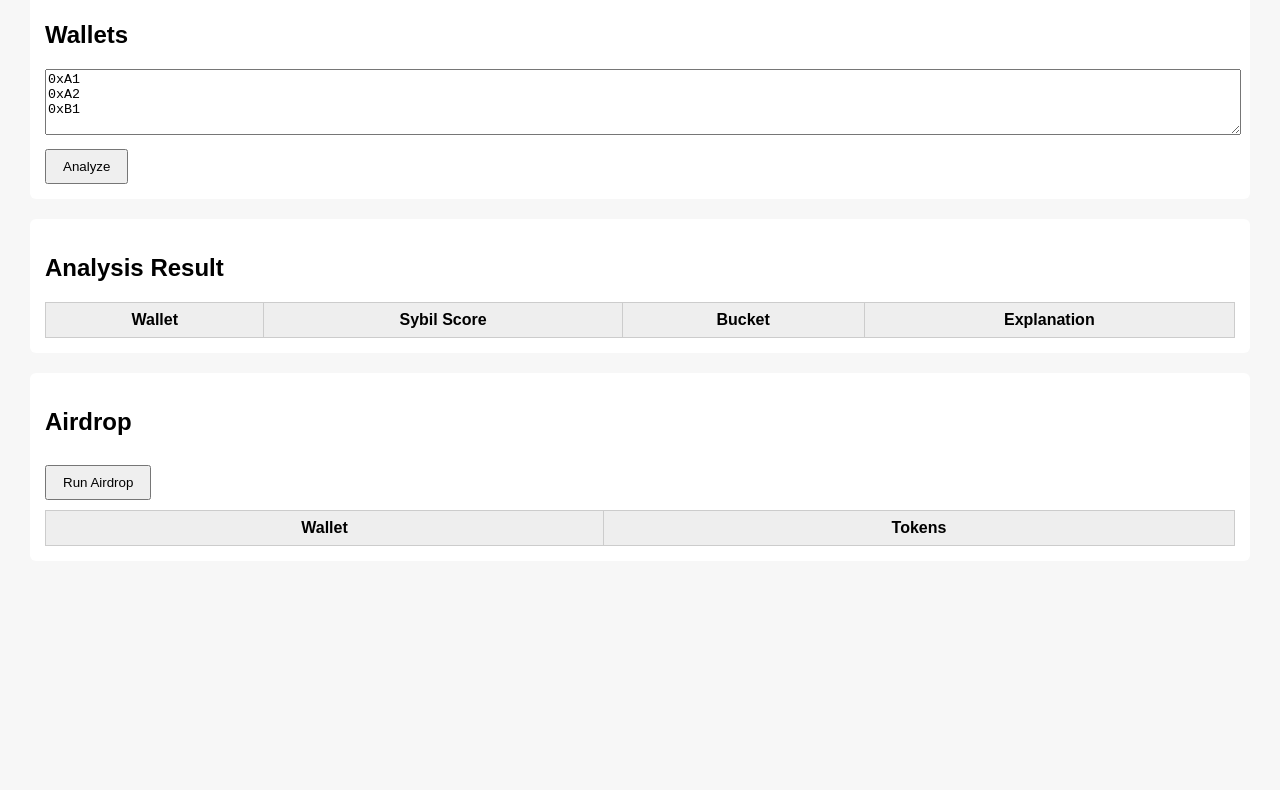
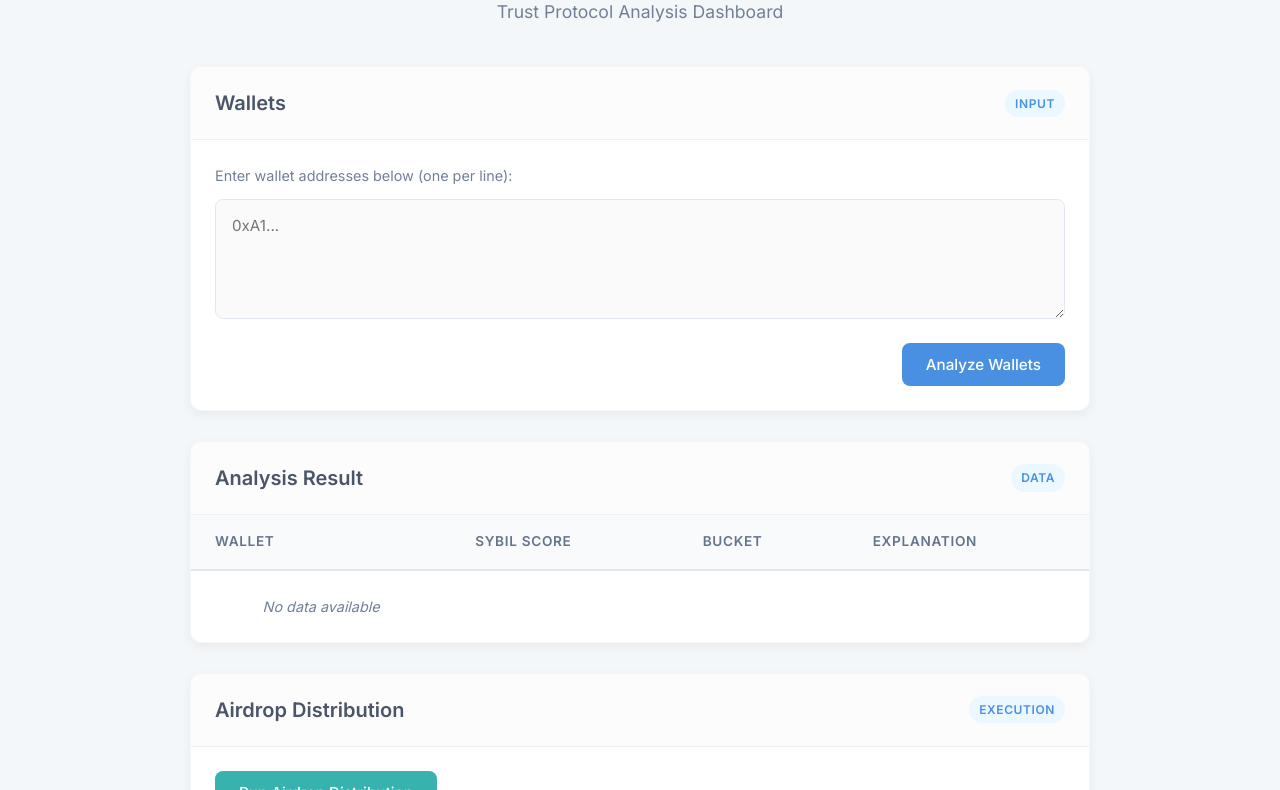
Before and after one commit to AbhishekYadav65/airdrop_trust_protocol, a plain HTML site: page frontend/index.html in a window 1280 px wide. Shown: the part 101-891 px from the top of the page. Before the commit the page ends 800 px from the top, so only its background shows below. Drawn offline with Linux system fonts and the light colour scheme.

Commit message:
frontend visuals updated

```diff
--- a/frontend/index.html
+++ b/frontend/index.html
@@ -2,25 +2,45 @@
 <html lang="en">
 <head>
   <meta charset="UTF-8" />
+  <meta name="viewport" content="width=device-width, initial-scale=1.0" />
   <title>Airdrop Trust Protocol</title>
+  <!-- Google Fonts for a professional look -->
+  <link rel="preconnect" href="https://fonts.googleapis.com">
+  <link rel="preconnect" href="https://fonts.gstatic.com" crossorigin>
+  <link href="https://fonts.googleapis.com/css2?family=Inter:wght@400;500;600&display=swap" rel="stylesheet">
   <link rel="stylesheet" href="styles.css" />
 </head>
 <body>
 
+  <div class="container">
+    <header>
       <h1>Sybil-Resistant Airdrop Demo</h1>
+      <p class="subtitle">Trust Protocol Analysis Dashboard</p>
+    </header>
 
-  <section>
+    <main>
+      <!-- Wallets Input Section -->
+      <section class="card">
+        <div class="card-header">
           <h2>Wallets</h2>
-    <textarea id="wallets" rows="4">
-0xA1
-0xA2
-0xB1
-    </textarea>
-    <button onclick="analyze()">Analyze</button>
+          <span class="badge">Input</span>
+        </div>
+        <div class="card-body">
+          <p class="instruction-text">Enter wallet addresses below (one per line):</p>
+          <textarea id="wallets" rows="4" placeholder="0xA1..."></textarea>
+          <div class="action-row">
+            <button class="btn-primary" onclick="analyze()">Analyze Wallets</button>
+          </div>
+        </div>
       </section>
 
-  <section>
+      <!-- Analysis Result Section -->
+      <section class="card">
+        <div class="card-header">
           <h2>Analysis Result</h2>
+          <span class="badge">Data</span>
+        </div>
+        <div class="table-wrapper">
           <table id="analysisTable">
             <thead>
               <tr>
@@ -32,11 +52,18 @@
             </thead>
             <tbody></tbody>
           </table>
+        </div>
       </section>
 
-  <section>
-    <h2>Airdrop</h2>
-    <button onclick="runAirdrop()">Run Airdrop</button>
+      <!-- Airdrop Section -->
+      <section class="card">
+        <div class="card-header">
+          <h2>Airdrop Distribution</h2>
+          <span class="badge">Execution</span>
+        </div>
+        <div class="card-body">
+          <button class="btn-secondary" onclick="runAirdrop()">Run Airdrop Distribution</button>
+          <div class="table-wrapper mt-4">
             <table id="airdropTable">
               <thead>
                 <tr>
@@ -46,8 +73,17 @@
               </thead>
               <tbody></tbody>
             </table>
+          </div>
+        </div>
       </section>
+    </main>
 
+    <footer>
+      <p>Powered by Trust Protocol</p>
+    </footer>
+  </div>
+
+  <!-- Logic preserved exactly as requested -->
   <script src="api.js"></script>
   <script src="app.js"></script>
 </body>
--- a/frontend/styles.css
+++ b/frontend/styles.css
@@ -1,41 +1,238 @@
+/* Reset and Base Styles */
+:root {
+  --primary-color: #4A90E2;
+  --primary-hover: #357ABD;
+  --secondary-color: #34C759;
+  --bg-color: #F4F7F9;
+  --text-main: #333333;
+  --text-muted: #718096;
+  --card-bg: #FFFFFF;
+  --border-radius: 12px;
+  --shadow-sm: 0 2px 4px rgba(0,0,0,0.02);
+  --shadow-md: 0 4px 12px rgba(0,0,0,0.05);
+}
+
+* {
+  box-sizing: border-box;
+  margin: 0;
+  padding: 0;
+}
+
 body {
-  font-family: Arial, sans-serif;
-  margin: 30px;
-  background: #f7f7f7;
+  font-family: 'Inter', -apple-system, BlinkMacSystemFont, "Segoe UI", Roboto, sans-serif;
+  background-color: var(--bg-color);
+  color: var(--text-main);
+  line-height: 1.6;
+  padding: 40px 20px;
+}
+
+/* Layout */
+.container {
+  max-width: 900px;
+  margin: 0 auto;
+}
+
+header {
+  text-align: center;
+  margin-bottom: 40px;
 }
 
 h1 {
-  margin-bottom: 20px;
+  font-weight: 600;
+  color: #2D3748;
+  font-size: 2rem;
+  margin-bottom: 8px;
 }
 
-section {
-  background: white;
-  padding: 15px;
-  margin-bottom: 20px;
-  border-radius: 6px;
+.subtitle {
+  color: var(--text-muted);
+  font-size: 1.1rem;
+}
+
+/* Cards */
+.card {
+  background: var(--card-bg);
+  border-radius: var(--border-radius);
+  box-shadow: var(--shadow-md);
+  margin-bottom: 30px;
+  overflow: hidden;
+  border: 1px solid rgba(0,0,0,0.03);
+  transition: transform 0.2s ease;
+}
+
+.card:hover {
+  transform: translateY(-2px);
+}
+
+.card-header {
+  padding: 20px 24px;
+  border-bottom: 1px solid #F0F0F0;
+  display: flex;
+  justify-content: space-between;
+  align-items: center;
+  background: #FCFCFC;
+}
+
+.card-header h2 {
+  font-size: 1.25rem;
+  font-weight: 600;
+  color: #4A5568;
+  margin: 0;
+}
+
+.badge {
+  background: #EBF8FF;
+  color: var(--primary-color);
+  font-size: 0.75rem;
+  padding: 4px 10px;
+  border-radius: 20px;
+  font-weight: 600;
+  text-transform: uppercase;
+  letter-spacing: 0.05em;
+}
+
+.card-body {
+  padding: 24px;
+}
+
+/* Forms & Inputs */
+.instruction-text {
+  font-size: 0.9rem;
+  color: var(--text-muted);
+  margin-bottom: 12px;
 }
 
 textarea {
   width: 100%;
+  padding: 16px;
+  border: 1px solid #E2E8F0;
+  border-radius: 8px;
+  font-family: 'Inter', monospace; /* Monospace feels better for addresses */
+  font-size: 0.95rem;
+  background: #FAFAFA;
+  resize: vertical;
+  min-height: 120px;
+  transition: border-color 0.2s;
 }
 
+textarea:focus {
+  outline: none;
+  border-color: var(--primary-color);
+  background: #fff;
+  box-shadow: 0 0 0 3px rgba(74, 144, 226, 0.1);
+}
+
+/* Buttons */
 button {
-  margin-top: 10px;
-  padding: 8px 16px;
+  border: none;
+  border-radius: 8px;
+  padding: 12px 24px;
+  font-size: 0.95rem;
+  font-weight: 500;
   cursor: pointer;
+  transition: all 0.2s ease;
+  font-family: inherit;
+}
+
+.btn-primary {
+  background: var(--primary-color);
+  color: white;
+  width: 100%; /* Full width on mobile/small screens looks good */
+  margin-top: 16px;
+}
+
+.btn-primary:hover {
+  background: var(--primary-hover);
+  box-shadow: 0 4px 12px rgba(74, 144, 226, 0.25);
+}
+
+.btn-secondary {
+  background: #38B2AC; /* Teal for action */
+  color: white;
+}
+
+.btn-secondary:hover {
+  background: #319795;
+  box-shadow: 0 4px 12px rgba(56, 178, 172, 0.25);
+}
+
+/* Tables */
+.table-wrapper {
+  overflow-x: auto; /* Responsive table */
 }
 
 table {
   width: 100%;
   border-collapse: collapse;
-  margin-top: 10px;
+  margin-top: 0; /* Handled by container padding */
 }
 
-th, td {
-  border: 1px solid #ccc;
-  padding: 8px;
+thead tr {
+  background-color: #F8FAFC;
 }
 
 th {
-  background: #eee;
+  text-align: left;
+  padding: 16px 24px;
+  font-size: 0.85rem;
+  font-weight: 600;
+  color: #64748B;
+  text-transform: uppercase;
+  letter-spacing: 0.05em;
+  border-bottom: 2px solid #E2E8F0;
+  border-top: none;
+  border-left: none;
+  border-right: none;
 }
+
+td {
+  padding: 16px 24px;
+  border-bottom: 1px solid #EEF2F6;
+  color: #4A5568;
+  font-size: 0.95rem;
+  border-left: none;
+  border-right: none;
+}
+
+tbody tr:last-child td {
+  border-bottom: none;
+}
+
+tbody tr:hover {
+  background-color: #F8FAFC;
+}
+
+/* Empty State Handling (Optional Visual Polish) */
+tbody:empty::before {
+  content: "No data available";
+  display: block;
+  padding: 24px;
+  color: var(--text-muted);
+  font-style: italic;
+  font-size: 0.9rem;
+  text-align: center;
+}
+
+/* Utilities */
+.action-row {
+  display: flex;
+  justify-content: flex-end;
+}
+
+.mt-4 {
+  margin-top: 24px;
+}
+
+footer {
+  text-align: center;
+  color: #A0AEC0;
+  font-size: 0.85rem;
+  margin-top: 40px;
+}
+
+/* Mobile Responsiveness */
+@media (min-width: 600px) {
+  .btn-primary {
+    width: auto;
+  }
+}
```
Lines whose indentation alone changed are shown as unchanged.
